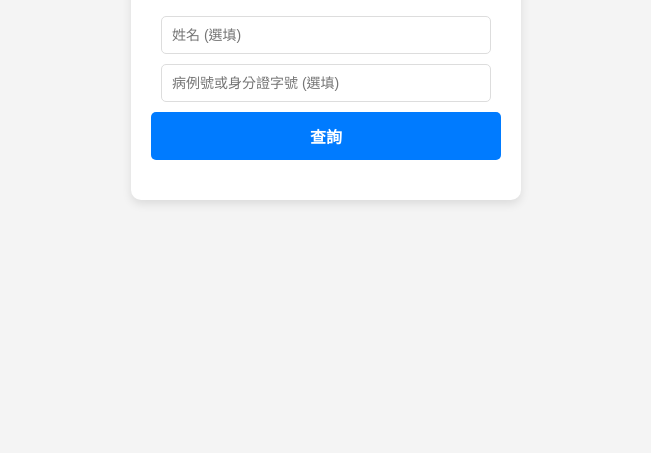
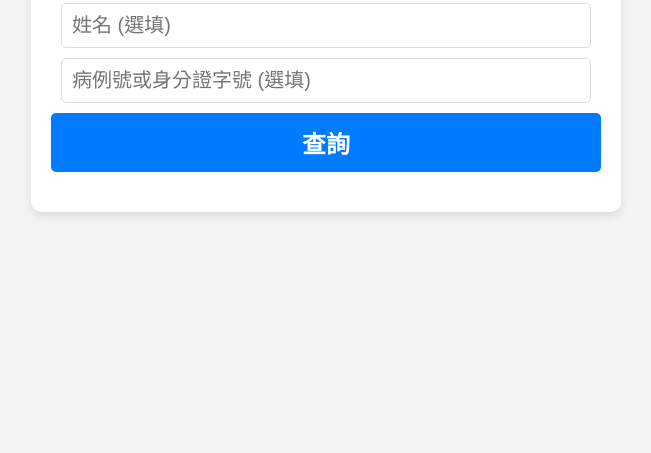
Before and after one commit to 91122209/KMUH51040, a website: page index.html in a window 1280 px wide. Shown: the part 347-800 px from the top of the page, without its empty margins (314-965 px from the left). Drawn offline with Linux system fonts and the light colour scheme.

Commit message:
Update index.html

```diff
--- a/index.html
+++ b/index.html
@@ -16,7 +16,7 @@
         }
 
         .window {
-            width: 350px;
+            width: 550px;
             padding: 20px;
             border-radius: 10px;
             background-color: #fff;
@@ -35,7 +35,7 @@
             width: calc(100% - 20px);
             margin-bottom: 10px;
             padding: 10px;
-            font-size: 14px;
+            font-size: 20px;
             border: 1px solid #ddd;
             border-radius: 5px;
             box-sizing: border-box;
@@ -50,7 +50,7 @@
         .window button {
             width: 100%;
             padding: 12px;
-            font-size: 16px;
+            font-size: 24px;
             font-weight: bold;
             color: white;
             background-color: #007BFF;
@@ -66,7 +66,7 @@
 
         .result {
             margin-top: 20px;
-            font-size: 20px;
+            font-size: 24px;
             font-weight: bold;
         }
 
```
